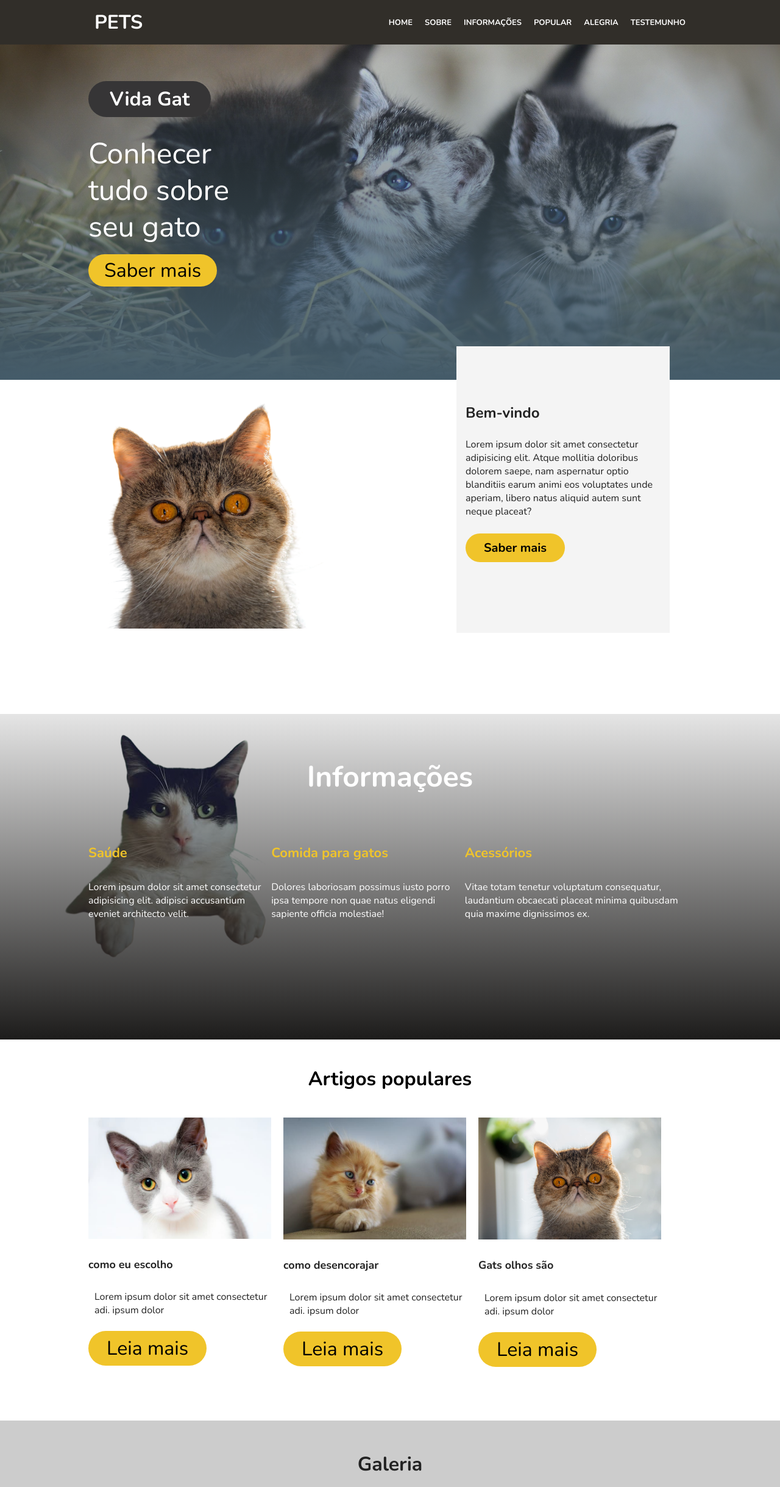
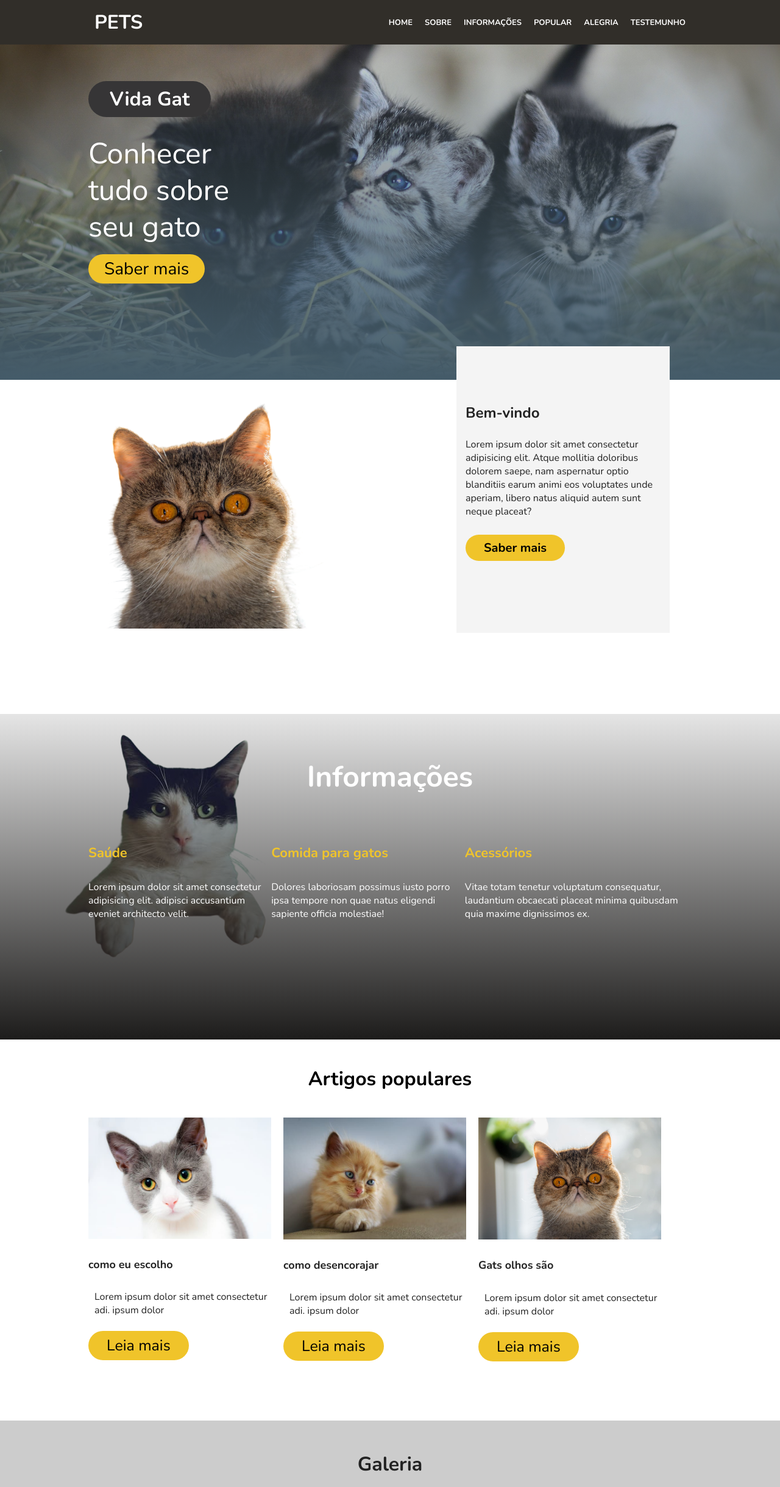
Before and after one commit to Johnhelder/landing-page-pets, a plain HTML site: page index.html in a window 1280 px wide. Shown: the top 2439 px of the page at 61% size. Drawn offline with nearby package versions, Linux system fonts and the light colour scheme.

Commit message:
Fazendo melhorias nos botões

```diff
--- a/assets/css/style.css
+++ b/assets/css/style.css
@@ -116,13 +116,23 @@ text-transform: uppercase;
   margin-bottom: 20px;
 }
 
+.sobre-btn:hover{
+  background-color: #F0C42A;
+  color: #1d1c1b;
+}
+
 .btn-amarelo{
-  font-size: 2em;
+  font-size: 1.75em;
   color: #000000;
   margin-top: 40px;
   background-color: #F0C42A;
   padding: 5px 26px;
   border-radius: 30px;
+}
+
+.btn-amarelo:hover {
+  background-color: #000000;
+  color: #F0C42A;
 }
 
 /*Informações*/
@@ -163,7 +173,7 @@ text-transform: uppercase;
   color: #000000;
   background-color: #F0C42A;
   border-radius: 30px;
-  padding: 10px 30px;
+  padding: 8px 30px;
   margin-left: 15px;
   font-weight: bold;
 }
@@ -238,7 +248,7 @@ text-transform: uppercase;
 .popupares-btn{
   background-color: #F0C42A;
   color: #000000;
-  font-size: 2em;
+  font-size: 1.562em;
   padding: 7px 30px;
   border-radius: 35px;
 }
```
